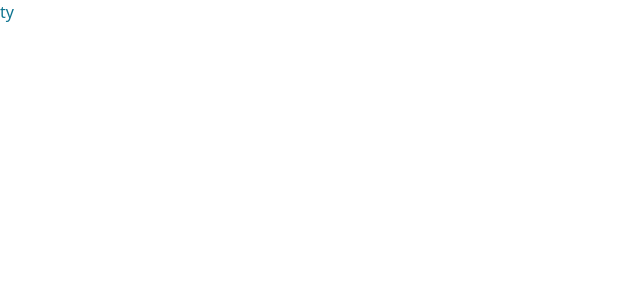
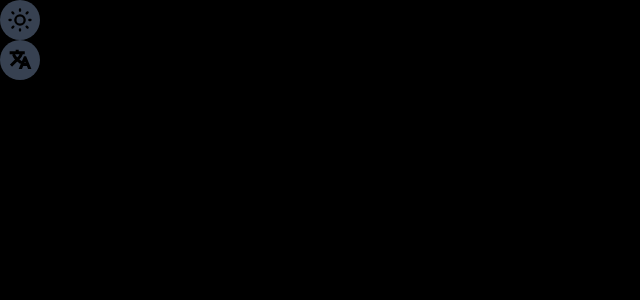
Before and after one commit to darioDe/port334, a React (Vite) app: page / in a window 1280 px wide. Shown: the top 300 px of the page, without its empty margins (0-640 px from the left). Built offline with nearby package versions, Linux system fonts and the light colour scheme.

Commit message:
adding button component

```diff
--- a/src/App.tsx
+++ b/src/App.tsx
@@ -1,12 +1,13 @@
 import { useState } from 'react'
 import './App.css'
+import { Header } from './sections/Header'
 
 const App = () => {
 
   return (
-    <>
-    <h1 className='text-cyan-700'> ty </h1>
-    </>
+    <div className='bg-black h-full'>
+      <Header />
+    </div>
   )
 }
 
--- /dev/null
+++ b/src/components/Toggle.tsx
@@ -0,0 +1,30 @@
+import React from 'react'
+
+interface ToggleProps {
+    label: string;
+    context: {
+        value: string;
+        toggle: () => void;
+    }
+    icon: string;
+};
+
+export const Toggle: React.FC<ToggleProps> = ({ label, context, icon}) => {
+    const { value, toggle } = context;
+
+    return (
+        <button
+            onClick={toggle}
+            className={`w-10 h-10 flex items-center justify-center rounded-full cursor-pointer ${
+                value === label ? 'bg-gray-300' : 'bg-gray-700'
+              }`}
+        >
+            <img
+                src={icon}
+                alt={`${label} icon`}
+                className='w-7 h-7'
+            />
+
+        </button>
+    )
+}
--- a/src/context/LangContext.tsx
+++ b/src/context/LangContext.tsx
@@ -3,7 +3,7 @@ import { createContext, useContext, useState } from "react";
 // Typing the value context
 interface LangContextType {
     lang: string;
-    toggleLang: (lang: string) => void;
+    toggleLang: () => void;
 }
 
 // Create the context
--- a/src/index.css
+++ b/src/index.css
@@ -1,3 +1,13 @@
 @tailwind base;
 @tailwind components;
 @tailwind utilities;
+
+html, body {
+    height: 100%;
+    margin: 0;
+    padding: 0;
+}
+
+#root {
+    height: 100%;
+}
--- /dev/null
+++ b/src/sections/Header.tsx
@@ -0,0 +1,26 @@
+import { ThemeProvider, useTheme } from "../context/ThemeContext";
+import sun from '../assets/sun.svg'
+import lang from '../assets/lang.svg'
+import { Toggle } from "../components/Toggle";
+import { LangContext, useLang } from "../context/LangContext";
+
+export const Header: React.FC = () => {
+    const themeContext = useTheme();
+    const langContext = useLang();
+
+    return (
+        <div>
+            <Toggle
+                label='dark-mode'
+                context={{ value: themeContext.theme, toggle: themeContext.toggleTheme }}
+                icon={themeContext.theme = sun}
+            />
+            <Toggle
+                label='spanish'
+                context={{ value: langContext.lang, toggle: langContext.toggleLang }}
+                icon={langContext.lang = lang}
+            />
+        </div>
+
+    )
+}
```
Also changed, not shown: src/assets/lang.svg (added), src/assets/sun.svg (added).
